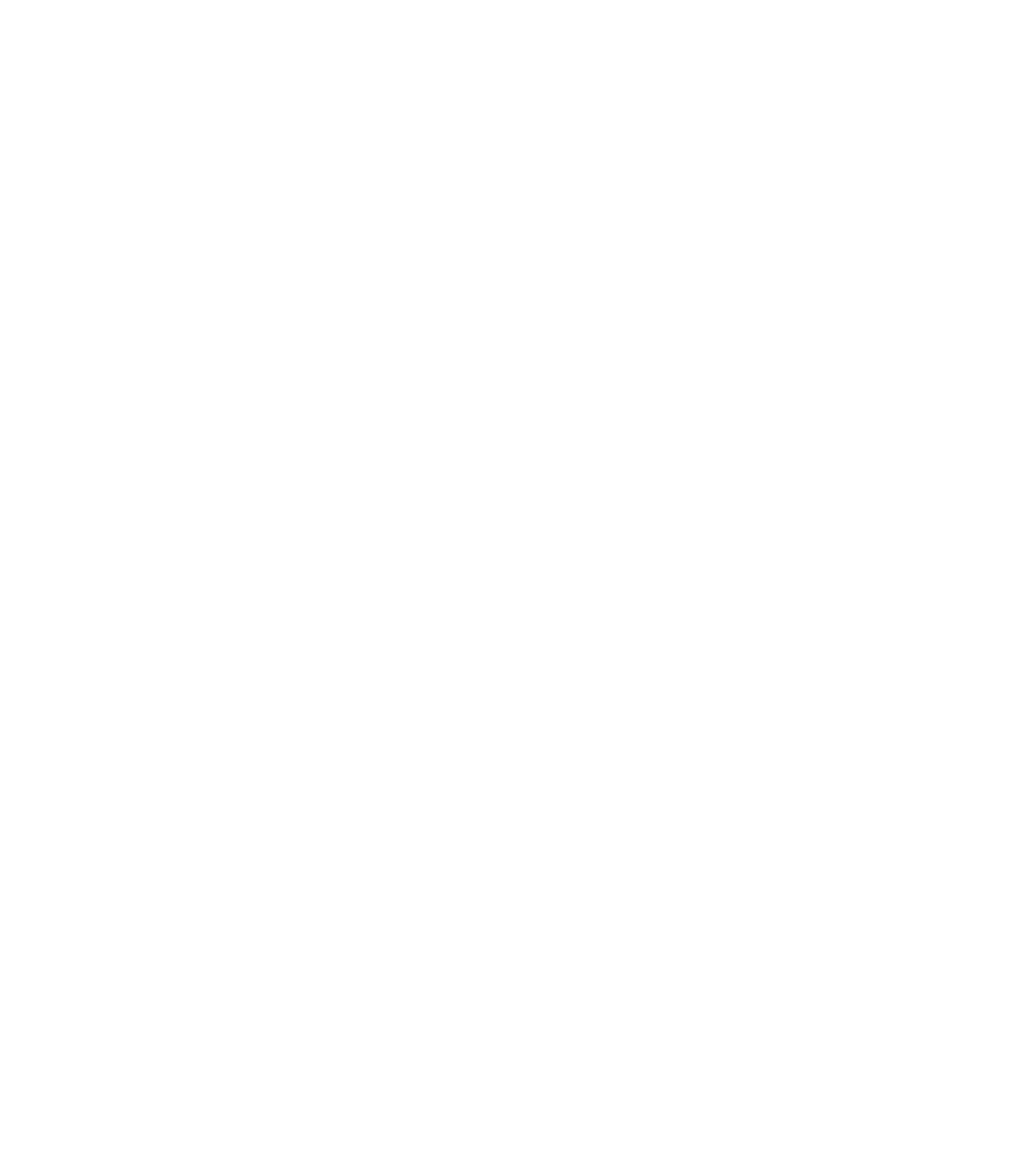
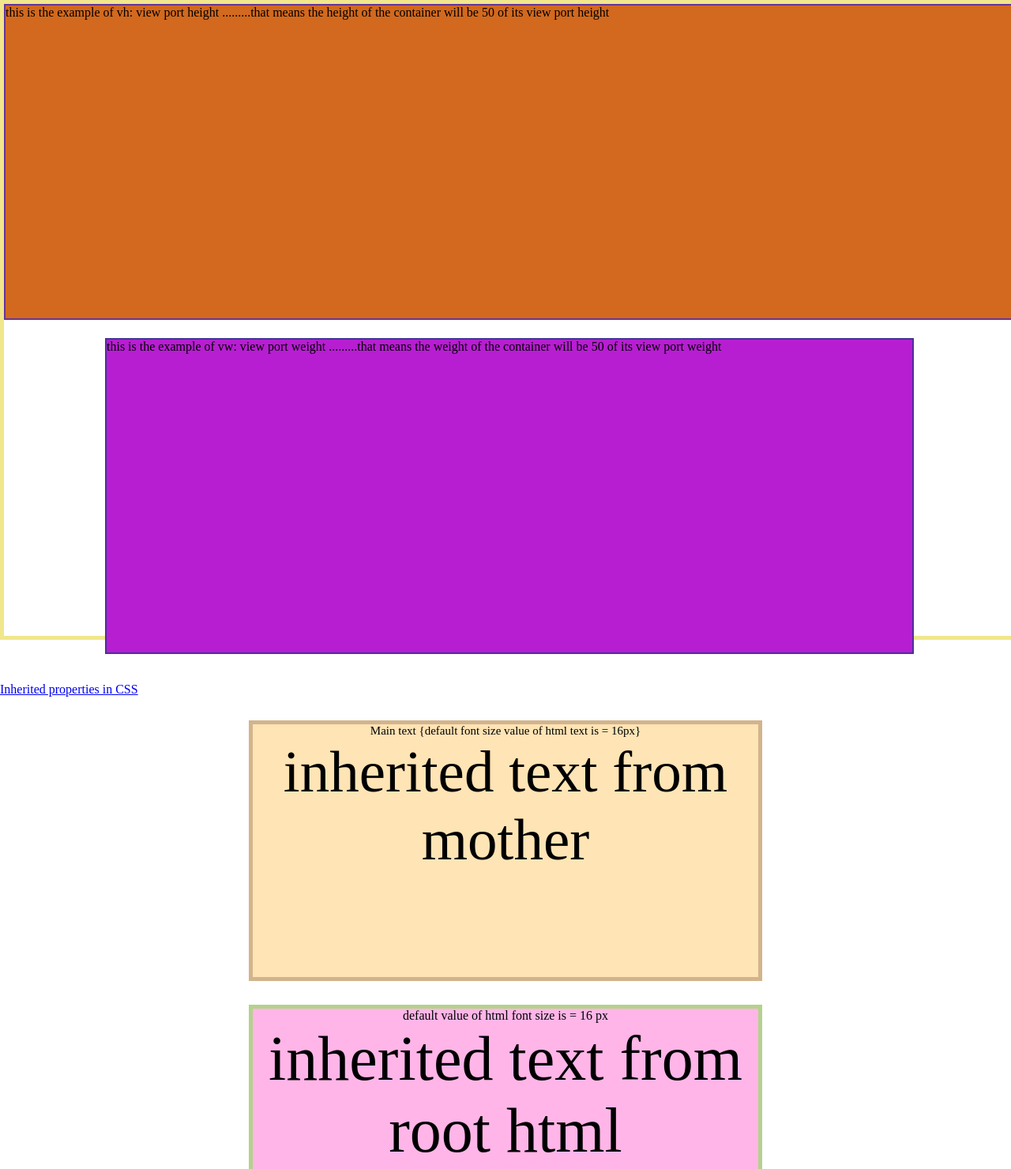
Before and after one commit to Mamun-2023/video-22, a plain HTML site: page index.html in a window 1280 px wide. Shown: the top 1480 px of the page at 79% size. Before the commit the page ends 800 px from the top, so only its background shows below. Drawn offline with Linux system fonts and the light colour scheme.

Commit message:
adding vh, vw, rem, em

```diff
--- a/index.html
+++ b/index.html
@@ -1,12 +1,88 @@
 <!DOCTYPE html>
 <html lang="en">
-<head>
-    <meta charset="UTF-8">
-    <meta name="viewport" content="width=device-width, initial-scale=1.0">
-    <link rel="stylesheet" href="style.css">
+  <head>
+    <meta charset="UTF-8" />
+    <meta name="viewport" content="width=device-width, initial-scale=1.0" />
+    <link rel="stylesheet" href="style.css" />
     <title>Video 22</title>
-</head>
-<body>
+    <style>
+      * {
+        margin: 0;
+        padding: 0;
+      }
+      .vh-vw {
+        height: 100vh;
+        width: 100vw;
+        border: 5px solid khaki;
+      }
+      .box {
+        border: 2px solid rebeccapurple;
+        /* width: 234px; */
+        /* width: 1366px; */
+        height: 50vh;
+        background-color: chocolate;
+        box-sizing: border-box;
+        margin: auto;
+      }
+      .container {
+        border: 2px solid rgb(71, 51, 153);
+        /* width: 234px; */
+        /* width: 1366px; */
+        width: 80vw;
+        background-color: rgb(183, 30, 210);
+        box-sizing: border-box;
+        margin: 23px auto;
+        height: 50vh;
+      }
+      .box-1 {
+        height: 40vh;
+        width: 50vw;
+        border: 5px solid tan;
+        background-color: moccasin;
+        margin: 30px auto;
+        text-align: center;
+        font-size: 15px;
+      }
+      #inherited {
+        font-size: 5em;
+      }
+      .box-2 {
+        height: 50vh;
+        width: 50vw;
+        border: 5px solid rgb(180, 210, 140);
+        background-color: rgb(255, 181, 232);
+        margin: 30px auto;
+        text-align: center;
+      }
+      #from-root {
+        font-size: 5rem;
+      }
+    </style>
+  </head>
+  <body>
+    <div class="vh-vw">
+      <div class="box">
+        this is the example of vh: view port height .........that means the
+        height of the container will be 50 of its view port height
+      </div>
+      <div class="container">
+        this is the example of vw: view port weight .........that means the
+        weight of the container will be 50 of its view port weight
+      </div>
+    </div>
+    <br /><br /><br />
+    <a
+      href="https://www.codecademy.com/resources/docs/css/inheritance"
+      >Inherited properties in CSS</a
+    >
 
-</body>
+    <div class="box-1">
+      <p>Main text {default font size value of html text is = 16px}</p>
+      <p id="inherited">inherited text from mother</p>
+    </div>
+    <div class="box-2">
+      <p>default value of html font size is = 16 px</p>
+      <p id="from-root">inherited text from root html</p>
+    </div>
+  </body>
 </html>
```
